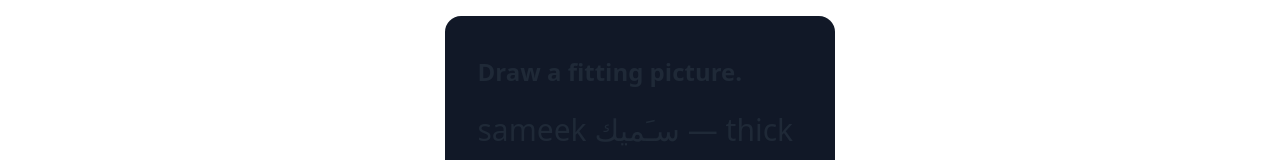
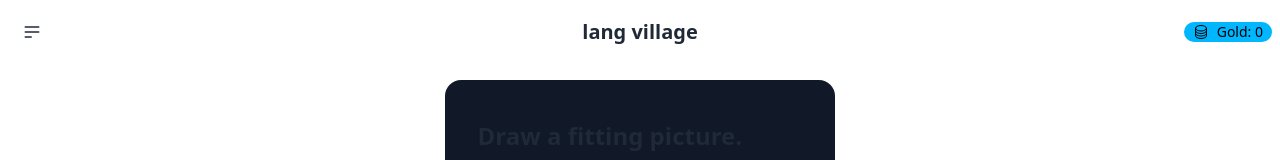
Before and after one commit to koljapluemer/language-village, a Vue app: page /game/draw in a window 1280 px wide. Shown: the top 160 px of the page. Built offline with nearby package versions, Linux system fonts and the light colour scheme.

Commit message:
add a basic gold mechanic

```diff
--- a/index.html
+++ b/index.html
@@ -9,8 +9,8 @@
   <meta name="description" content="Practice converting currencies in your head.">
 </head>
 
-<body>
-  <div id="app" class="flex flex-col items-center"></div>
+<body class="w-full">
+  <div id="app" class="flex flex-col items-center w-full"></div>
   <script type="module" src="/src/main.js"></script>
   <script data-goatcounter="https://currency.goatcounter.com/count" async src="//gc.zgo.at/count.js"></script>
 </body>
--- a/src/App.vue
+++ b/src/App.vue
@@ -1,10 +1,69 @@
 <script setup>
+import { useGameStore } from "@/stores/game";
+const gameStore = useGameStore();
 
 
 </script>
 
 <template>
+  <header class="w-full">
+    <div class="navbar bg-base-100">
+      <div class="navbar-start">
+        <div class="dropdown">
+          <div tabindex="0" role="button" class="btn btn-ghost btn-circle">
+            <svg
+              xmlns="http://www.w3.org/2000/svg"
+              class="h-5 w-5"
+              fill="none"
+              viewBox="0 0 24 24"
+              stroke="currentColor"
+            >
+              <path
+                stroke-linecap="round"
+                stroke-linejoin="round"
+                stroke-width="2"
+                d="M4 6h16M4 12h16M4 18h7"
+              />
+            </svg>
+          </div>
+          <ul
+            tabindex="0"
+            class="menu menu-sm dropdown-content bg-base-100 rounded-box z-[1] mt-3 w-52 p-2 shadow"
+          >
+            <router-link class="link" to="/game/draw">Drawings</router-link>
+            <router-link class="link" to="/game/matchdrawings"
+              >Match Drawings</router-link
+            >
+          </ul>
+        </div>
+      </div>
+      <div class="navbar-center">
+        <router-link class="btn btn-ghost text-xl" to="/">
+          lang village
+        </router-link>
+      </div>
+      <div class="navbar-end">
+        <div class="badge badge-info gap-2 p-2">
+          <svg
+            xmlns="http://www.w3.org/2000/svg"
+            fill="none"
+            viewBox="0 0 24 24"
+            stroke-width="1.5"
+            stroke="currentColor"
+            class="size-4"
+          >
+            <path
+              stroke-linecap="round"
+              stroke-linejoin="round"
+              d="M20.25 6.375c0 2.278-3.694 4.125-8.25 4.125S3.75 8.653 3.75 6.375m16.5 0c0-2.278-3.694-4.125-8.25-4.125S3.75 4.097 3.75 6.375m16.5 0v11.25c0 2.278-3.694 4.125-8.25 4.125s-8.25-1.847-8.25-4.125V6.375m16.5 0v3.75m-16.5-3.75v3.75m16.5 0v3.75C20.25 16.153 16.556 18 12 18s-8.25-1.847-8.25-4.125v-3.75m16.5 0c0 2.278-3.694 4.125-8.25 4.125s-8.25-1.847-8.25-4.125"
+            />
+          </svg>
 
-<router-view></router-view>
+          Gold: {{ gameStore.gold }}
+        </div>
+      </div>
+    </div>
+  </header>
 
+  <router-view></router-view>
 </template>
--- a/src/components/GameDraw.vue
+++ b/src/components/GameDraw.vue
@@ -3,6 +3,10 @@ import items from "@/assets/vocab.json";
 import { ref, computed } from "vue";
 
 import VueDrawingCanvas from "vue-drawing-canvas";
+
+import { useGameStore } from "@/stores/game";
+const gameStore = useGameStore();
+
 
 let stats = {};
 if (!localStorage.getItem("stats")) {
@@ -48,6 +52,7 @@ function safeAndNext() {
   });
   localStorage.setItem("drawings", JSON.stringify(drawings))
   vueCanvasDrawing.value.reset();
+  gameStore.incrementGold(10);
   generateRandomExercise();
 }
 </script>
--- a/src/components/GameMatchDrawings.vue
+++ b/src/components/GameMatchDrawings.vue
@@ -4,7 +4,8 @@ import { ref, computed } from "vue";
 
 import VueDrawingCanvas from "vue-drawing-canvas";
 
-import { useGameStore } from "@/store/game";
+import { useGameStore } from "@/stores/game";
+const gameStore = useGameStore();
 
 let stats = {};
 if (!localStorage.getItem("stats")) {
@@ -72,6 +73,8 @@ async function generateRandomExercise() {
 function handleAnswer(option) {
   if (option.isCorrect) {
     option.extraClass = "btn-success";
+    gameStore.incrementGold(1);
+
     setTimeout(() => {
       vueCanvasDrawing.value.reset();
       generateRandomExercise();
--- a/src/stores/game.js
+++ b/src/stores/game.js
@@ -3,14 +3,14 @@ import { defineStore } from 'pinia'
 export const useGameStore = defineStore({
   id: 'counter',
   state: () => ({
-    counter: 0
+    gold: 0
   }),
-  getters: {
-    doubleCount: (state) => state.counter * 2
-  },
+  // getters: {
+  //   doubleCount: (state) => state.counter * 2
+  // },
   actions: {
-    increment() {
-      this.counter++
+    incrementGold(by = 1) {
+      this.gold += by
     }
   }
 })
```
Also changed, not shown: 1 other file (tests, documents, lock files or other folders).
